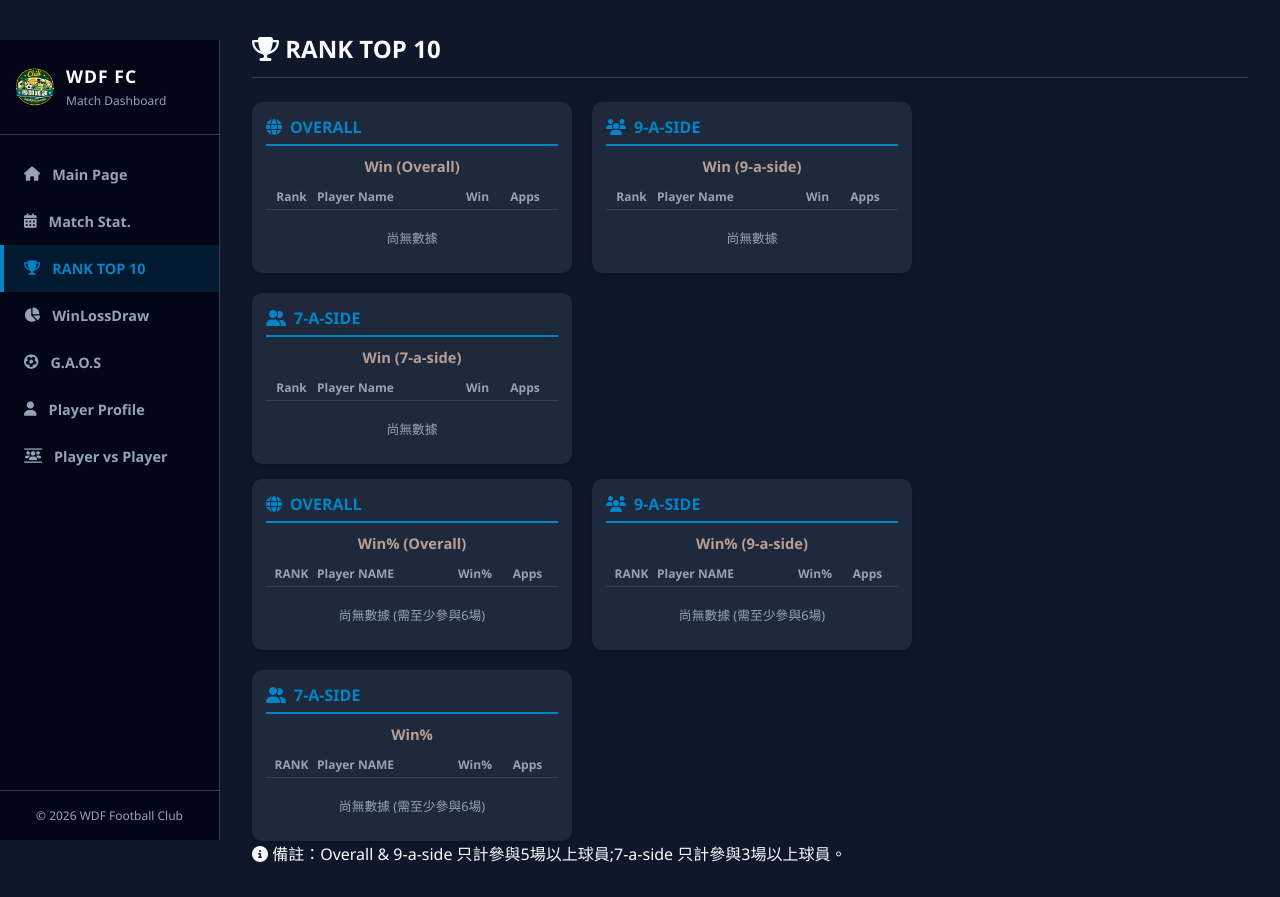
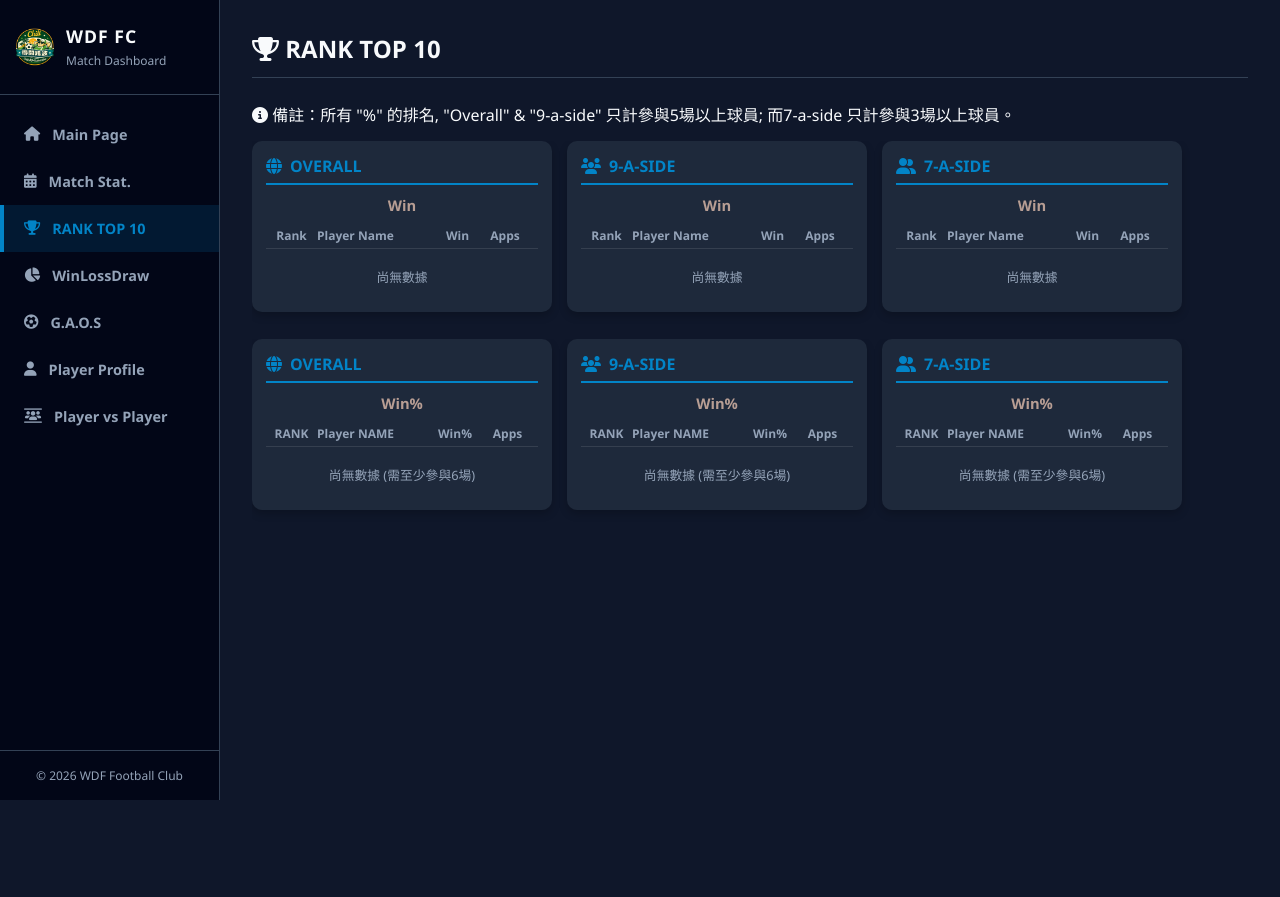
Before and after one commit to jasonkitkituk/wdf-dashboard, a Flask app: page / in a window 1280 px wide, after a click on "RANK TOP 10". After the commit the page ends 800 px from the top, so only its background shows below. Run offline with Flask 3, Linux system fonts and the light colour scheme; data that the repository does not hold is empty; some libraries are stand-ins or nearby versions.

```diff
--- a/templates/components/rank_top10.html
+++ b/templates/components/rank_top10.html
@@ -10,14 +10,18 @@
         /* 專屬內部三欄容器 */
         .rank-custom-grid {
             display: flex !important;
-            flex-wrap: wrap !important;
-            gap: 20px !important;
+            flex-wrap: nowrap !important; /* 💡 關鍵：強制不換行，保持單行三欄 */
+            gap: 15px !important;
             justify-content: flex-start !important;
             margin-top: 15px !important;
+            overflow-x: auto !important;  /* 💡 關鍵：寬度不夠時自動開啟橫向滑動 */
+            padding-bottom: 12px !important; /* 留出滑動條視覺空間 */
+            -webkit-overflow-scrolling: touch; /* 💡 iOS 滑動體驗優化 (順暢滑動) */
         }
 
         .rank-card-box {
-            width: 320px !important;
+            width: 300px !important;      /* 稍微微調卡片寬度，適合手機滑動 */
+            flex-shrink: 0 !important;     /* 💡 關鍵：防止手機螢幕硬把卡片擠壓變形 */
             background: #1e293b !important;
             border-radius: 10px !important;
             padding: 14px !important;
@@ -76,6 +80,9 @@
     <div class="section-header">
         <h2><i class="fa-solid fa-trophy"></i> RANK TOP 10</h2>
     </div>
+    <div class="rank-note">
+        <i class="fa-solid fa-circle-info"></i> 備註：所有 "%" 的排名, "Overall" & "9-a-side" 只計參與5場以上球員; 而7-a-side 只計參與3場以上球員。
+    </div>
 
     <!-- 獨立三欄流式佈局 (靠左對齊，寬度 320px) -->
     <div class="rank-custom-grid">
@@ -89,7 +96,7 @@
             </div>
 
             <div class="rank-sub-title">
-                Win (Overall)
+                Win
             </div>
 
             <div class="rank-table-header">
@@ -132,7 +139,7 @@
             </div>
 
             <div class="rank-sub-title">
-                Win (9-a-side)
+                Win
             </div>
 
             <div class="rank-table-header">
@@ -175,7 +182,7 @@
             </div>
 
             <div class="rank-sub-title">
-                Win (7-a-side)
+                Win
             </div>
 
             <div class="rank-table-header">
@@ -224,7 +231,7 @@
                 <h3><i class="fa-solid fa-globe"></i> OVERALL</h3>
             </div>
             <div class="rank-sub-title">
-                Win% (Overall)
+                Win%
             </div>
             <div class="rank-table-header">
                 <span style="width: 35px; text-align: center;">RANK</span>
@@ -262,7 +269,7 @@
                 <h3><i class="fa-solid fa-users"></i> 9-A-SIDE</h3>
             </div>
             <div class="rank-sub-title">
-                Win% (9-a-side)
+                Win%
             </div>
             <div class="rank-table-header">
                 <span style="width: 35px; text-align: center;">RANK</span>
@@ -333,8 +340,6 @@
             </div>
         </div>
     </div>
-    <div class="rank-note">
-        <i class="fa-solid fa-circle-info"></i> 備註：Overall & 9-a-side 只計參與5場以上球員;7-a-side 只計參與3場以上球員。
-    </div>
+
 
 </section>
```
